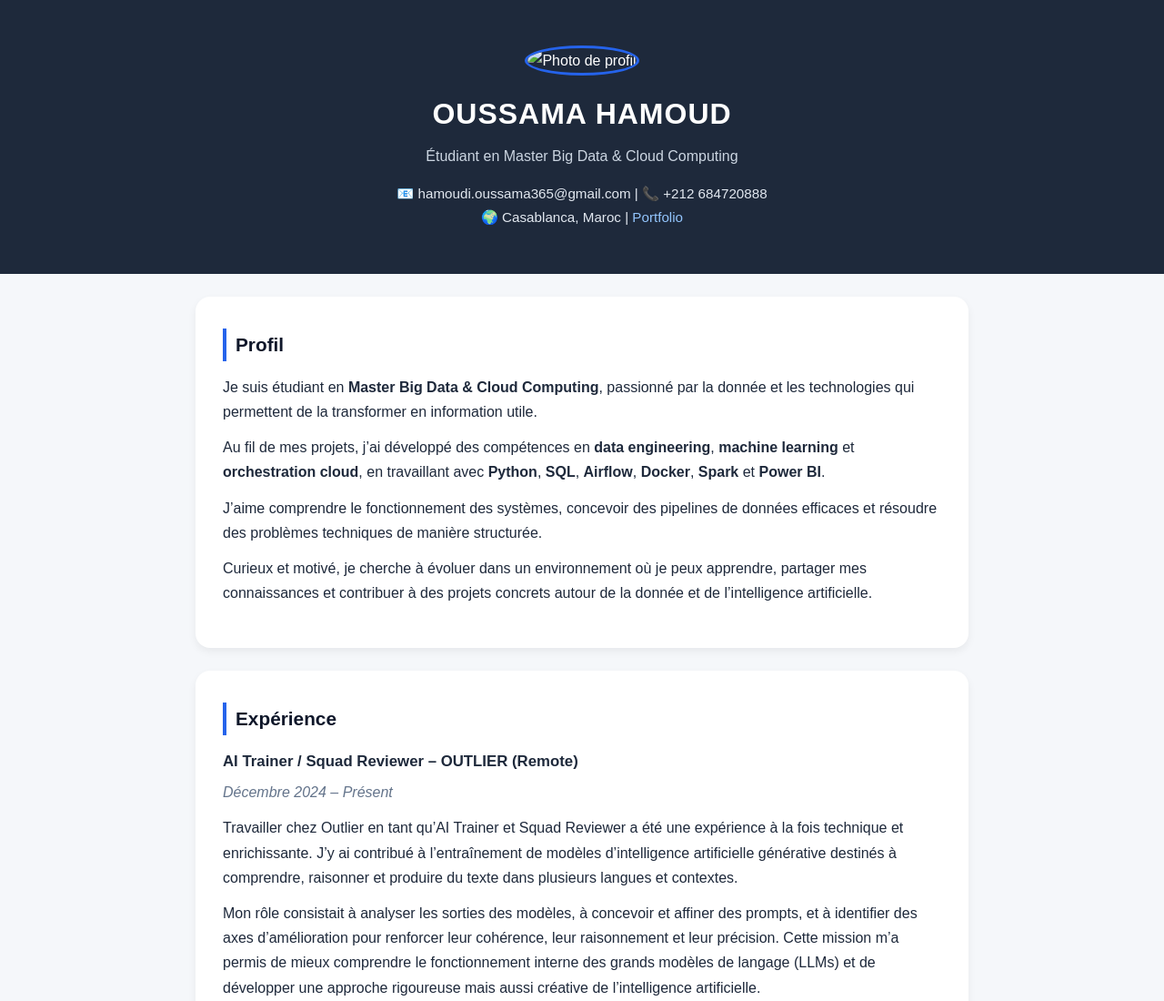
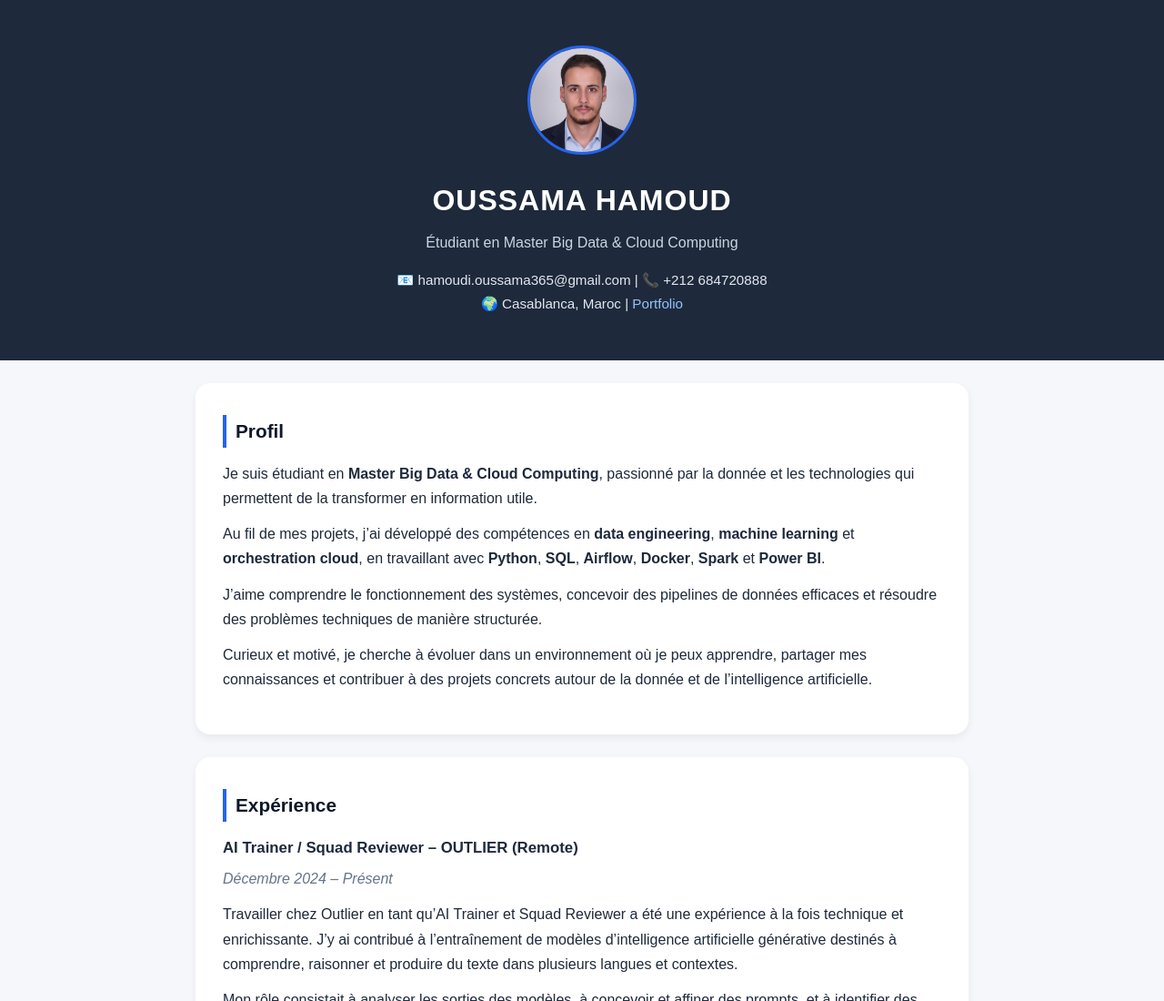
Before and after one commit to hamoudi-oussama/portfolio1, a plain HTML site: page index.html in a window 1280 px wide. Shown: the top 1100 px of the page at 91% size. Drawn offline with Linux system fonts and the light colour scheme.

Commit message:
Update index.html

```diff
--- a/index.html
+++ b/index.html
@@ -9,7 +9,7 @@
 </head>
 <body>
   <header>
-    <img src="photo.jpg" alt="Photo de profil" class="profile-pic" />
+    <img src="img.png" alt="Photo de profil" class="profile-pic" />
     <h1>OUSSAMA HAMOUD</h1>
     <h2>Étudiant en Master Big Data & Cloud Computing</h2>
     <div class="contact">
```
